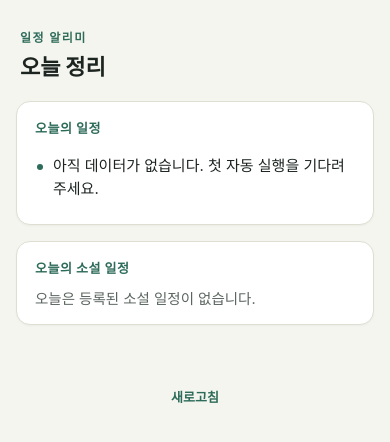
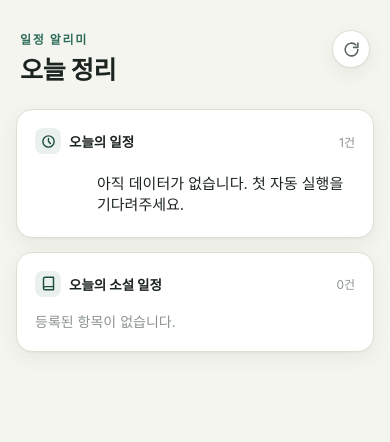
Before and after one commit to dorobou257/schedule-notifier, a plain HTML site: page docs/index.html in a window 390 px wide. Drawn offline with Linux system fonts and the light colour scheme.

Commit message:
Redesign the PWA with a proper card UI and fix stale-cache bug
- Restructure today.json into {time, tags, text} objects per item
  instead of pre-formatted strings, so the UI can render a real time
  chip and tag pills per row.
- Rebuild index.html as a card-based mobile layout: icon-labeled
  sections, monospace time chips, tag pills, dark mode, safe-area
  padding, and a refresh button.
- Switch the service worker from cache-first to network-first with
  cache fallback — cache-first meant the previous design stayed stuck
  showing the old screen after every deploy.

```diff
--- a/docs/index.html
+++ b/docs/index.html
@@ -11,21 +11,30 @@
   :root{
     --bg:#F4F5EF;
     --surface:#FFFFFF;
+    --surface-2:#ECEDE3;
     --ink:#1C2420;
     --muted:#5B655F;
+    --faint:#8C948E;
     --rule:#DEDFD2;
     --pine:#2E6C5A;
-    --pine-soft:rgba(46,108,90,.09);
+    --pine-ink:#1F4E41;
+    --pine-soft:rgba(46,108,90,.10);
     --red:#B23A2E;
-    --red-soft:rgba(178,58,46,.08);
+    --red-soft:rgba(178,58,46,.09);
+    --shadow:0 1px 2px rgba(28,36,32,.04), 0 6px 20px rgba(28,36,32,.06);
+    color-scheme: light;
   }
   @media (prefers-color-scheme: dark){
     :root{
-      --bg:#141815; --surface:#1B211C; --ink:#E7ECE7; --muted:#93A199;
-      --rule:#28312A; --pine:#5CB89B; --pine-soft:rgba(92,184,155,.14);
-      --red:#E1786C; --red-soft:rgba(225,120,108,.14);
+      --bg:#141815; --surface:#1B211C; --surface-2:#232B24;
+      --ink:#E7ECE7; --muted:#9BA79F; --faint:#6C766F; --rule:#28312A;
+      --pine:#5CB89B; --pine-ink:#8CD9C0; --pine-soft:rgba(92,184,155,.14);
+      --red:#E1786C; --red-soft:rgba(225,120,108,.13);
+      --shadow:0 1px 2px rgba(0,0,0,.3), 0 8px 24px rgba(0,0,0,.35);
+      color-scheme: dark;
     }
   }
+
   *{ box-sizing:border-box; -webkit-tap-highlight-color:transparent; }
   html,body{ height:100%; }
   body{
@@ -33,75 +42,133 @@
     background:var(--bg);
     color:var(--ink);
     font-family:"Apple SD Gothic Neo","Malgun Gothic","Pretendard",-apple-system,BlinkMacSystemFont,"Segoe UI",sans-serif;
+    -webkit-font-smoothing:antialiased;
     padding:env(safe-area-inset-top) env(safe-area-inset-right) env(safe-area-inset-bottom) env(safe-area-inset-left);
   }
+  .mono{ font-family:"D2Coding","SF Mono","Consolas","Menlo",monospace; font-variant-numeric:tabular-nums; }
+
+  .wrap{ max-width:520px; margin:0 auto; padding:0 0 36px; }
+
   header{
-    padding:28px 20px 16px;
+    padding:30px 20px 18px;
     display:flex;
-    flex-direction:column;
-    gap:2px;
+    align-items:flex-start;
+    justify-content:space-between;
+    gap:12px;
   }
+  header .titles{ display:flex; flex-direction:column; gap:3px; }
   header .eyebrow{
-    font-size:12px; letter-spacing:.12em; text-transform:uppercase;
-    color:var(--pine); font-weight:700;
+    font-size:12px; letter-spacing:.14em; text-transform:uppercase;
+    color:var(--pine); font-weight:800;
   }
-  header h1{ margin:2px 0 0; font-size:22px; font-weight:800; }
-  main{ padding:4px 16px 40px; display:flex; flex-direction:column; gap:16px; }
+  header h1{
+    margin:0; font-size:25px; font-weight:800; letter-spacing:-.01em;
+    text-wrap:balance;
+  }
+  header .weekday{ font-size:13.5px; color:var(--muted); font-weight:600; }
+  #refresh{
+    flex:none; width:38px; height:38px; border-radius:50%;
+    border:1px solid var(--rule); background:var(--surface); color:var(--muted);
+    display:flex; align-items:center; justify-content:center; cursor:pointer;
+    box-shadow:var(--shadow); transition:transform .5s ease, color .2s ease;
+  }
+  #refresh:active{ color:var(--pine); }
+  #refresh.spin svg{ animation:spin .6s linear; }
+  @keyframes spin{ to{ transform:rotate(360deg); } }
+  @media (prefers-reduced-motion: reduce){ #refresh.spin svg{ animation:none; } }
+
+  main{ padding:2px 16px 8px; display:flex; flex-direction:column; gap:14px; }
+
   .banner{
+    display:flex; align-items:center; gap:10px;
     background:var(--red-soft); color:var(--red); border:1px solid var(--red);
-    border-radius:12px; padding:12px 16px; font-weight:700; font-size:14.5px;
+    border-radius:14px; padding:13px 16px; font-weight:700; font-size:14.5px;
   }
+  .banner svg{ flex:none; }
+
   section.card{
-    background:var(--surface); border:1px solid var(--rule); border-radius:14px;
-    padding:16px 18px; box-shadow:0 1px 2px rgba(0,0,0,.04);
+    background:var(--surface); border:1px solid var(--rule); border-radius:16px;
+    padding:6px 4px; box-shadow:var(--shadow);
+    opacity:0; transform:translateY(6px);
+    animation:rise .45s ease forwards;
   }
-  section.card h2{
-    margin:0 0 10px; font-size:13px; letter-spacing:.04em; text-transform:uppercase;
-    color:var(--pine); font-weight:700;
+  section.card:nth-of-type(1){ animation-delay:.02s; }
+  section.card:nth-of-type(2){ animation-delay:.08s; }
+  section.card:nth-of-type(3){ animation-delay:.14s; }
+  @keyframes rise{ to{ opacity:1; transform:none; } }
+  @media (prefers-reduced-motion: reduce){ section.card{ opacity:1; transform:none; animation:none; } }
+
+  .card-head{
+    display:flex; align-items:center; gap:8px;
+    padding:12px 14px 8px;
   }
-  ul{ margin:0; padding:0; list-style:none; }
-  li{
-    position:relative; padding:8px 0 8px 18px; font-size:15px; line-height:1.5;
-    border-bottom:1px solid var(--rule);
+  .card-head .icon{
+    flex:none; width:26px; height:26px; border-radius:8px;
+    background:var(--pine-soft); color:var(--pine-ink);
+    display:flex; align-items:center; justify-content:center;
   }
-  li:last-child{ border-bottom:none; }
-  li::before{
-    content:""; position:absolute; left:2px; top:17px; width:6px; height:6px;
-    border-radius:50%; background:var(--pine);
+  .card-head h2{
+    margin:0; font-size:13.5px; font-weight:800; color:var(--ink);
   }
-  p.empty{ margin:0; color:var(--muted); font-size:14.5px; }
-  #status{
-    text-align:center; color:var(--muted); font-size:12.5px; padding:8px 0 0;
+  .card-head .count{
+    margin-left:auto; font-size:12px; color:var(--faint);
   }
-  #refresh{
-    display:block; margin:6px auto 0; background:none; border:none; color:var(--pine);
-    font-size:13px; font-weight:700; padding:8px; cursor:pointer;
+
+  ul.rows{ margin:0; padding:0 6px 6px; list-style:none; }
+  li.row{
+    display:flex; align-items:flex-start; gap:10px;
+    padding:9px 8px; border-radius:10px;
   }
+  li.row + li.row{ border-top:1px solid var(--rule); }
+
+  .chip-time{
+    flex:none; min-width:52px; text-align:center;
+    font-size:12.5px; font-weight:700; color:var(--pine-ink);
+    background:var(--pine-soft); border-radius:8px; padding:4px 6px;
+  }
+  .chip-time.empty{ visibility:hidden; }
+
+  .row-body{ display:flex; flex-direction:column; gap:3px; min-width:0; padding-top:2px; }
+  .row-body .tags{ display:flex; gap:5px; flex-wrap:wrap; }
+  .tag{
+    font-size:11px; font-weight:700; color:var(--muted);
+    background:var(--surface-2); border-radius:6px; padding:2px 6px;
+  }
+  .row-body .text{ font-size:15px; line-height:1.42; word-break:keep-all; }
+
+  p.empty{ margin:0; padding:6px 14px 14px; color:var(--faint); font-size:14px; }
+
+  #status{ text-align:center; color:var(--faint); font-size:12px; padding:10px 0 0; }
 </style>
 </head>
 <body>
+<div class="wrap">
   <header>
-    <span class="eyebrow" id="date-label">일정 알리미</span>
-    <h1 id="title">오늘 정리</h1>
+    <div class="titles">
+      <span class="eyebrow" id="date-label">일정 알리미</span>
+      <h1 id="title">오늘 정리</h1>
+      <span class="weekday" id="weekday-label"></span>
+    </div>
+    <button id="refresh" aria-label="새로고침">
+      <svg width="17" height="17" viewBox="0 0 24 24" fill="none" stroke="currentColor" stroke-width="2.2" stroke-linecap="round" stroke-linejoin="round">
+        <path d="M21 12a9 9 0 1 1-2.64-6.36" /><path d="M21 3v6h-6" />
+      </svg>
+    </button>
   </header>
+
   <main id="app">
     <p class="empty">불러오는 중…</p>
   </main>
   <div id="status"></div>
-  <button id="refresh">새로고침</button>
+</div>
 
 <script>
-async function loadToday() {
-  const statusEl = document.getElementById("status");
-  try {
-    const res = await fetch("./today.json?t=" + Date.now(), { cache: "no-store" });
-    const data = await res.json();
-    render(data);
-    statusEl.textContent = "";
-  } catch (e) {
-    statusEl.textContent = "새 데이터를 불러오지 못했습니다. 이전에 저장된 화면입니다.";
-  }
-}
+const ICONS = {
+  clock: '<svg width="15" height="15" viewBox="0 0 24 24" fill="none" stroke="currentColor" stroke-width="2.3" stroke-linecap="round" stroke-linejoin="round"><circle cx="12" cy="12" r="9"/><path d="M12 7v5l3 3"/></svg>',
+  check: '<svg width="15" height="15" viewBox="0 0 24 24" fill="none" stroke="currentColor" stroke-width="2.3" stroke-linecap="round" stroke-linejoin="round"><rect x="4" y="4" width="16" height="16" rx="3"/><path d="m8.5 12.5 2.5 2.5 5-5"/></svg>',
+  book: '<svg width="15" height="15" viewBox="0 0 24 24" fill="none" stroke="currentColor" stroke-width="2.3" stroke-linecap="round" stroke-linejoin="round"><path d="M4 19.5A2.5 2.5 0 0 1 6.5 17H20"/><path d="M6.5 2H20v20H6.5A2.5 2.5 0 0 1 4 19.5v-15A2.5 2.5 0 0 1 6.5 2z"/></svg>',
+  warn: '<svg width="18" height="18" viewBox="0 0 24 24" fill="none" stroke="currentColor" stroke-width="2.3" stroke-linecap="round" stroke-linejoin="round"><path d="M12 9v4"/><path d="M12 17h.01"/><path d="M10.29 3.86 1.82 18a2 2 0 0 0 1.71 3h16.94a2 2 0 0 0 1.71-3L14.71 3.86a2 2 0 0 0-3.42 0Z"/></svg>',
+};
 
 function el(tag, props = {}, children = []) {
   const node = document.createElement(tag);
@@ -110,41 +177,87 @@ function el(tag, props = {}, children = []) {
   return node;
 }
 
-function listCard(title, items, emptyMessage) {
-  const card = el("section", { className: "card" });
-  card.appendChild(el("h2", { textContent: title }));
+function row(item) {
+  const li = el("li", { className: "row" });
+  const timeText = (item.time || "").trim();
+  li.appendChild(el("span", {
+    className: "chip-time mono" + (timeText ? "" : " empty"),
+    textContent: timeText || "--",
+  }));
+
+  const body = el("div", { className: "row-body" });
+  if (item.tags && item.tags.filter(Boolean).length) {
+    const tagsWrap = el("div", { className: "tags" });
+    item.tags.filter(Boolean).forEach((t) => tagsWrap.appendChild(el("span", { className: "tag", textContent: t })));
+    body.appendChild(tagsWrap);
+  }
+  body.appendChild(el("span", { className: "text", textContent: item.text || "" }));
+  li.appendChild(body);
+  return li;
+}
+
+function card(iconKey, title, items, count) {
+  const section = el("section", { className: "card" });
+  const head = el("div", { className: "card-head" });
+  head.appendChild(el("span", { className: "icon", innerHTML: ICONS[iconKey] }));
+  head.appendChild(el("h2", { textContent: title }));
+  if (typeof count === "number") {
+    head.appendChild(el("span", { className: "count", textContent: count + "건" }));
+  }
+  section.appendChild(head);
+
   if (items && items.length) {
-    const ul = el("ul");
-    items.forEach((text) => ul.appendChild(el("li", { textContent: text })));
-    card.appendChild(ul);
+    const ul = el("ul", { className: "rows" });
+    items.forEach((it) => ul.appendChild(row(it)));
+    section.appendChild(ul);
   } else {
-    card.appendChild(el("p", { className: "empty", textContent: emptyMessage }));
+    section.appendChild(el("p", { className: "empty", textContent: "등록된 항목이 없습니다." }));
   }
-  return card;
+  return section;
 }
 
 function render(data) {
   document.getElementById("date-label").textContent = data.date || "일정 알리미";
-  document.getElementById("title").textContent = (data.date ? data.date + " " : "") + "오늘 정리";
+  document.getElementById("title").textContent = "오늘 정리";
+  document.getElementById("weekday-label").textContent = data.weekday || "";
 
   const app = document.getElementById("app");
   app.innerHTML = "";
 
-  if (data.holiday_banner) {
-    app.appendChild(el("div", { className: "banner", textContent: data.holiday_banner }));
+  if (data.holiday_names && data.holiday_names.length) {
+    const banner = el("div", { className: "banner" });
+    banner.innerHTML = ICONS.warn;
+    banner.appendChild(el("span", { textContent: "오늘은 공휴일입니다: " + data.holiday_names.join(", ") }));
+    app.appendChild(banner);
   }
 
-  app.appendChild(listCard(data.schedule_title || "오늘의 일정", data.schedule_items, "등록된 일정이 없습니다."));
+  app.appendChild(card("clock", data.schedule_title || "오늘의 일정", data.schedule_items, data.schedule_items ? data.schedule_items.length : 0));
 
   if (data.todo_items && data.todo_items.length) {
-    app.appendChild(listCard("오늘의 할일", data.todo_items, ""));
+    app.appendChild(card("check", "오늘의 할일", data.todo_items, data.todo_items.length));
   }
 
-  app.appendChild(listCard("오늘의 소설 일정", data.novel_items, data.novel_empty_message || "오늘은 등록된 소설 일정이 없습니다."));
+  app.appendChild(card("book", "오늘의 소설 일정", data.novel_items, data.novel_items ? data.novel_items.length : 0));
 }
 
-document.getElementById("refresh").addEventListener("click", loadToday);
-loadToday();
+async function loadToday(isRefresh) {
+  const btn = document.getElementById("refresh");
+  const statusEl = document.getElementById("status");
+  if (isRefresh) btn.classList.add("spin");
+  try {
+    const res = await fetch("./today.json?t=" + Date.now(), { cache: "no-store" });
+    const data = await res.json();
+    render(data);
+    statusEl.textContent = "";
+  } catch (e) {
+    statusEl.textContent = "새 데이터를 불러오지 못했습니다. 이전 화면을 보여드립니다.";
+  } finally {
+    setTimeout(() => btn.classList.remove("spin"), 600);
+  }
+}
+
+document.getElementById("refresh").addEventListener("click", () => loadToday(true));
+loadToday(false);
 
 if ("serviceWorker" in navigator) {
   window.addEventListener("load", () => {
--- a/docs/today.json
+++ b/docs/today.json
@@ -1,9 +1,12 @@
 {
   "date": "",
-  "holiday_banner": null,
+  "weekday": "",
+  "holiday_names": [],
   "schedule_title": "오늘의 일정",
-  "schedule_items": ["아직 데이터가 없습니다. 첫 자동 실행을 기다려주세요."],
+  "schedule_items": [
+    { "time": "", "text": "아직 데이터가 없습니다. 첫 자동 실행을 기다려주세요." }
+  ],
+  "is_routine": true,
   "todo_items": [],
-  "novel_items": [],
-  "novel_empty_message": "오늘은 등록된 소설 일정이 없습니다."
+  "novel_items": []
 }
```
Also changed, not shown: docs/service-worker.js (+12 -12 lines), 1 other file.
